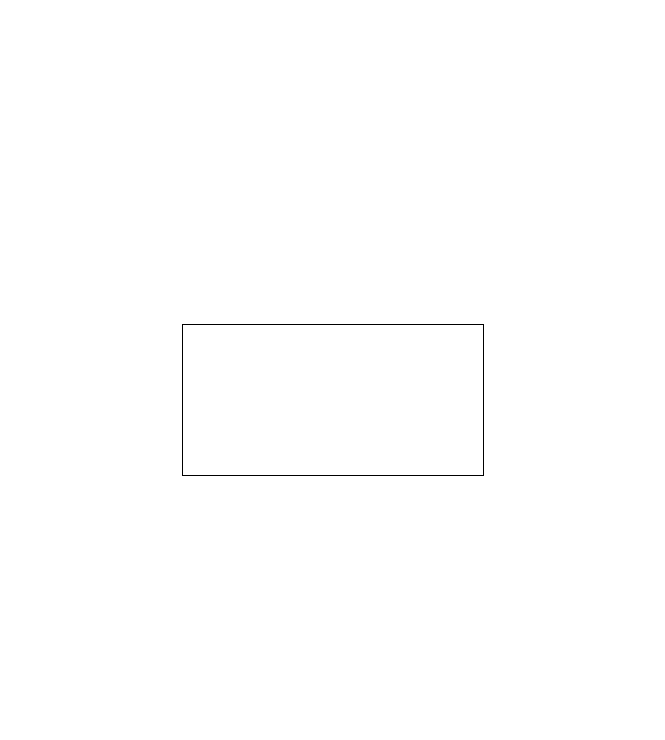
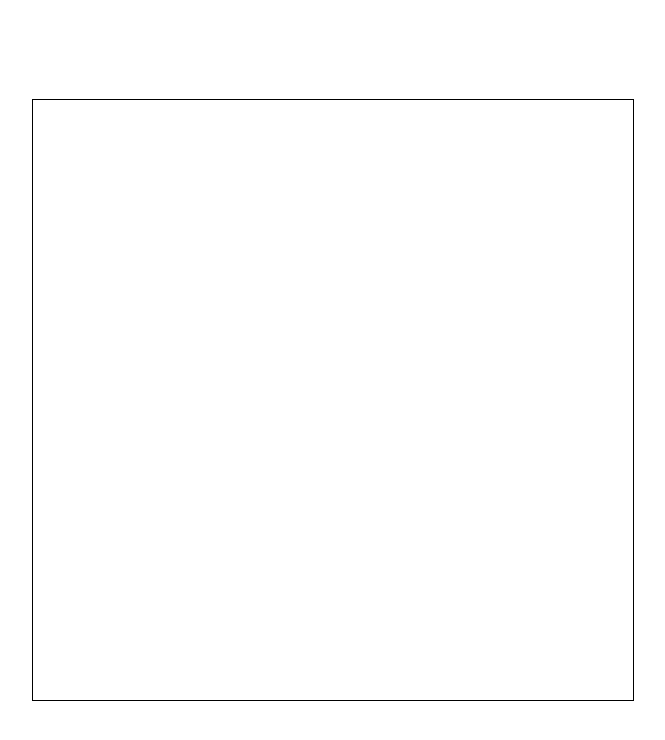
Before and after one commit to chamon562/html5_sprite_animation, a plain HTML site: page index.html in a window 1280 px wide. Shown: the whole page, without its empty margins (307-972 px from the left). Drawn offline with Linux system fonts and the light colour scheme.

Commit message:
[style.css] Add width and height 600

```diff
--- a/style.css
+++ b/style.css
@@ -3,5 +3,7 @@
     position: absolute;
     top: 50%;
     left: 50%;
-    transform: translate(-50%, -50%)
+    transform: translate(-50%, -50%);
+    width: 600px;
+    height: 600px;
 }
```
